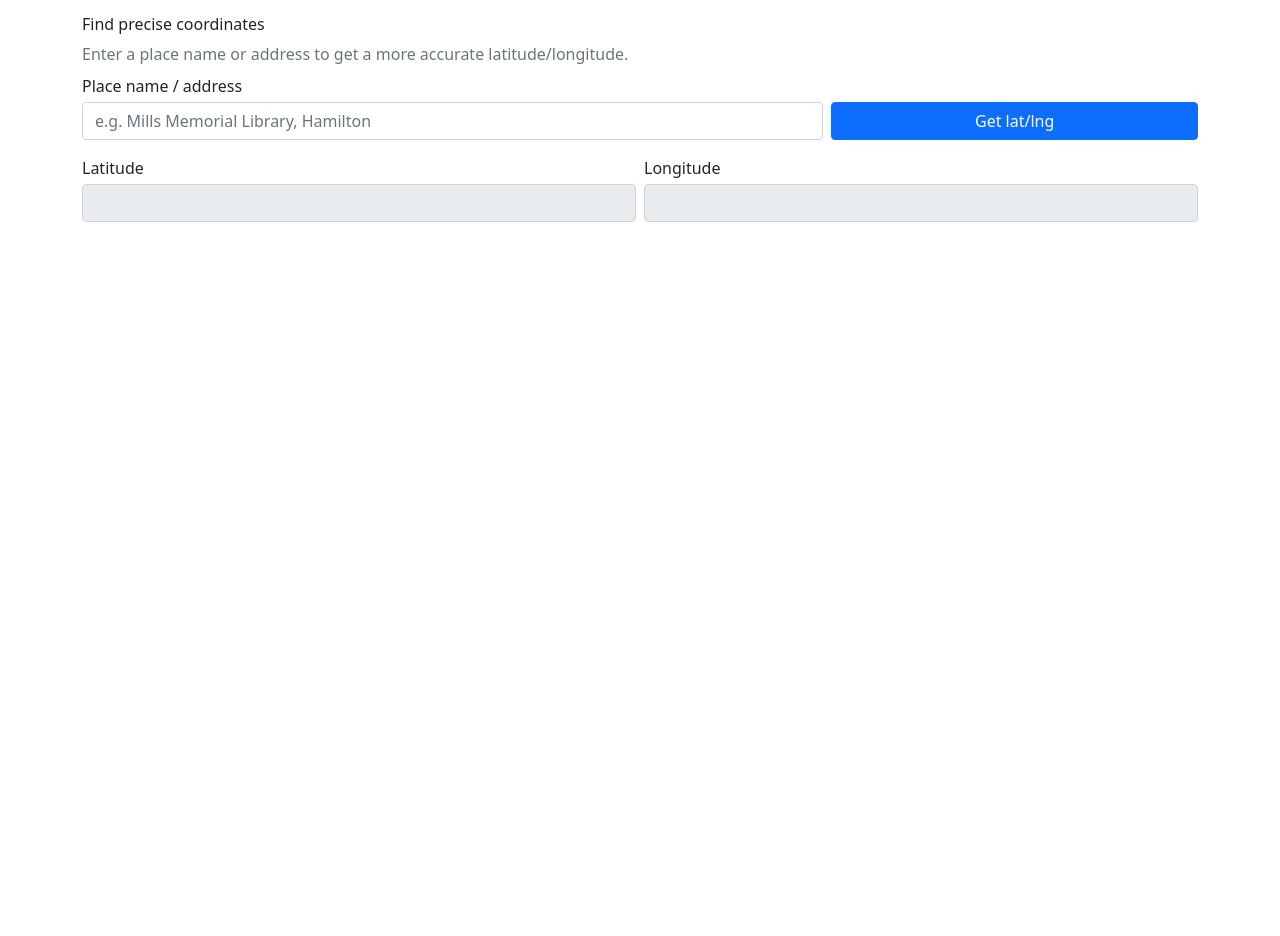
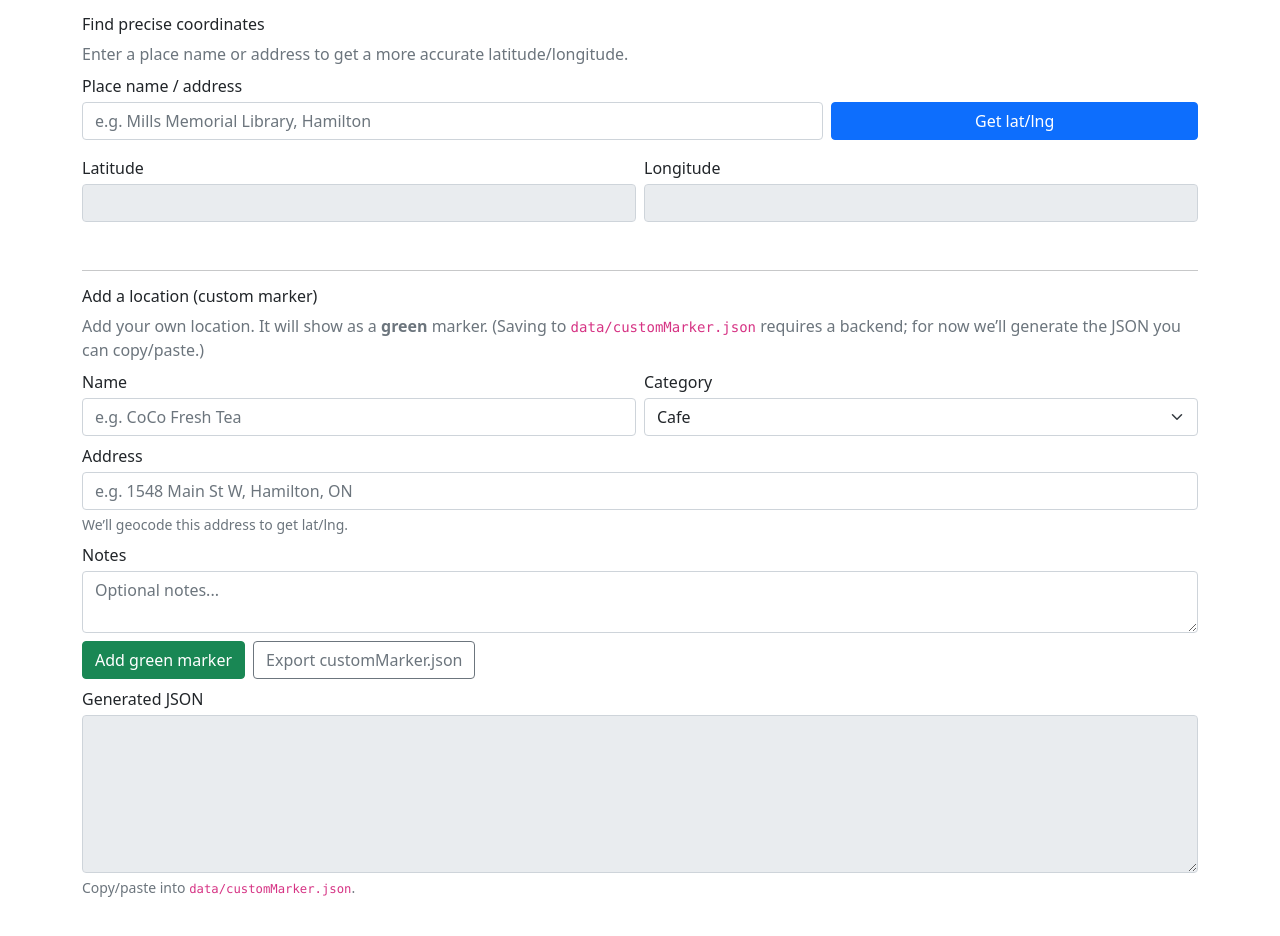
Before and after one commit to Denzell-M/studyspaces, a plain HTML site: page index.html in a window 1280 px wide. Shown: the part 856-1792 px from the top of the page. Before the commit the page ends 1150 px from the top, so only its background shows below. Drawn offline with nearby package versions, Linux system fonts and the light colour scheme; some packages are replaced by stand-ins of ours.

Commit message:
adding simple method to input the information for custom marker.

```diff
--- a/index.html
+++ b/index.html
@@ -92,6 +92,62 @@
           <div class="form-text mt-2" id="geoMeta"></div>
         </div>
       </div>
+
+      <hr />
+
+      <div class="mb-5">
+        <h3 class="h6">Add a location (custom marker)</h3>
+        <p class="text-muted mb-2">
+          Add your own location. It will show as a <strong>green</strong> marker.
+          (Saving to <code>data/customMarker.json</code> requires a backend; for now we’ll
+          generate the JSON you can copy/paste.)
+        </p>
+
+        <div class="row g-2">
+          <div class="col-12 col-md-6">
+            <label for="addName" class="form-label mb-1">Name</label>
+            <input id="addName" class="form-control" type="text" placeholder="e.g. CoCo Fresh Tea" />
+          </div>
+          <div class="col-12 col-md-6">
+            <label for="addCategory" class="form-label mb-1">Category</label>
+            <select id="addCategory" class="form-select">
+              <option value="cafe" selected>Cafe</option>
+              <option value="library">Library</option>
+              <option value="quiet">Quiet</option>
+              <option value="study">Study</option>
+              <option value="late">Late</option>
+            </select>
+          </div>
+
+          <div class="col-12">
+            <label for="addAddress" class="form-label mb-1">Address</label>
+            <input
+              id="addAddress"
+              class="form-control"
+              type="text"
+              placeholder="e.g. 1548 Main St W, Hamilton, ON"
+              autocomplete="off"
+            />
+            <div class="form-text">We’ll geocode this address to get lat/lng.</div>
+          </div>
+
+          <div class="col-12">
+            <label for="addNotes" class="form-label mb-1">Notes</label>
+            <textarea id="addNotes" class="form-control" rows="2" placeholder="Optional notes..."></textarea>
+          </div>
+
+          <div class="col-12 d-flex gap-2 flex-wrap">
+            <button id="addMarkerBtn" class="btn btn-success" type="button">Add green marker</button>
+            <button id="exportCustomJsonBtn" class="btn btn-outline-secondary" type="button">Export customMarker.json</button>
+          </div>
+
+          <div class="col-12">
+            <label for="customJsonOut" class="form-label mb-1">Generated JSON</label>
+            <textarea id="customJsonOut" class="form-control" rows="6" readonly></textarea>
+            <div class="form-text">Copy/paste into <code>data/customMarker.json</code>.</div>
+          </div>
+        </div>
+      </div>
     </div>
   </body>
 </html>
```
